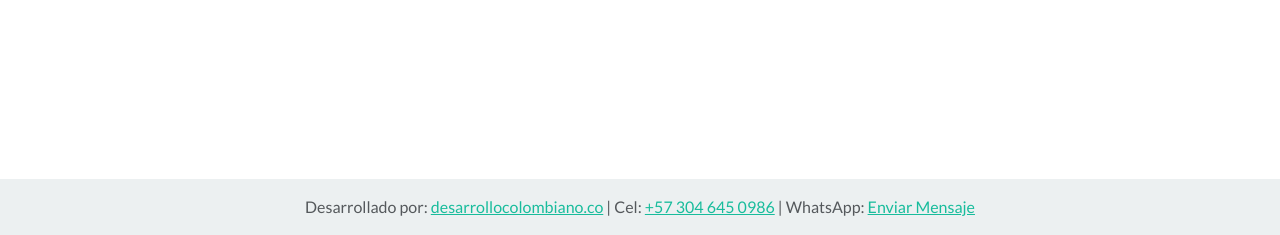
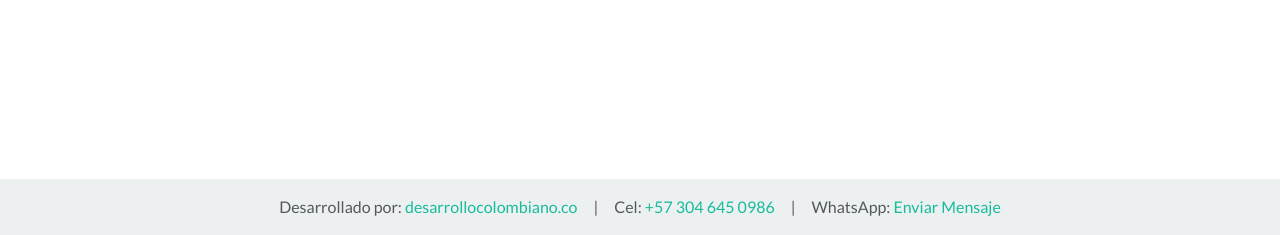
Before and after one commit to NDanielRuiz/ventas, a Django app: template templates/ventas/dashboard.html in a window 1280 px wide. Shown: the part 565-800 px from the top of the page. Run offline with Django 3.2, Linux system fonts and the light colour scheme; the template is opened without the code that fills it, so the values that code supplies are empty; some libraries are stand-ins or nearby versions.

Commit message:
Ajuste de estilos del footer

```diff
--- a/templates/base.html
+++ b/templates/base.html
@@ -70,13 +70,26 @@
   </main>
 
 <footer class="footer mt-auto py-3 bg-light">
-  <div class="container text-center">
-    <span class="text-muted">
-      Desarrollado por:
-      <a href="https://desarrollocolombiano.co" target="_blank">desarrollocolombiano.co</a> |
-      Cel: <a href="tel:+573046450986">+57 304 645 0986</a> |
-      WhatsApp: <a href="https://wa.me/573046450986?text=Quiero%20m%C3%A1s%20informaci%C3%B3n" target="_blank">Enviar Mensaje</a>
-    </span>
+  <div class="container">
+    <div class="d-flex flex-column flex-md-row justify-content-center align-items-center gap-md-3 text-muted">
+
+      <span>
+        Desarrollado por: <a href="https://desarrollocolombiano.co" target="_blank" class="text-decoration-none">desarrollocolombiano.co</a>
+      </span>
+
+      <span class="d-none d-md-inline">|</span>
+
+      <span>
+        Cel: <a href="tel:+573046450986" class="text-decoration-none">+57 304 645 0986</a>
+      </span>
+
+      <span class="d-none d-md-inline">|</span>
+
+      <span>
+        WhatsApp: <a href="https://wa.me/573046450986?text=Quiero%20m%C3%A1s%20informaci%C3%B3n" target="_blank" class="text-decoration-none">Enviar Mensaje</a>
+      </span>
+
+    </div>
   </div>
 </footer>
 
```
